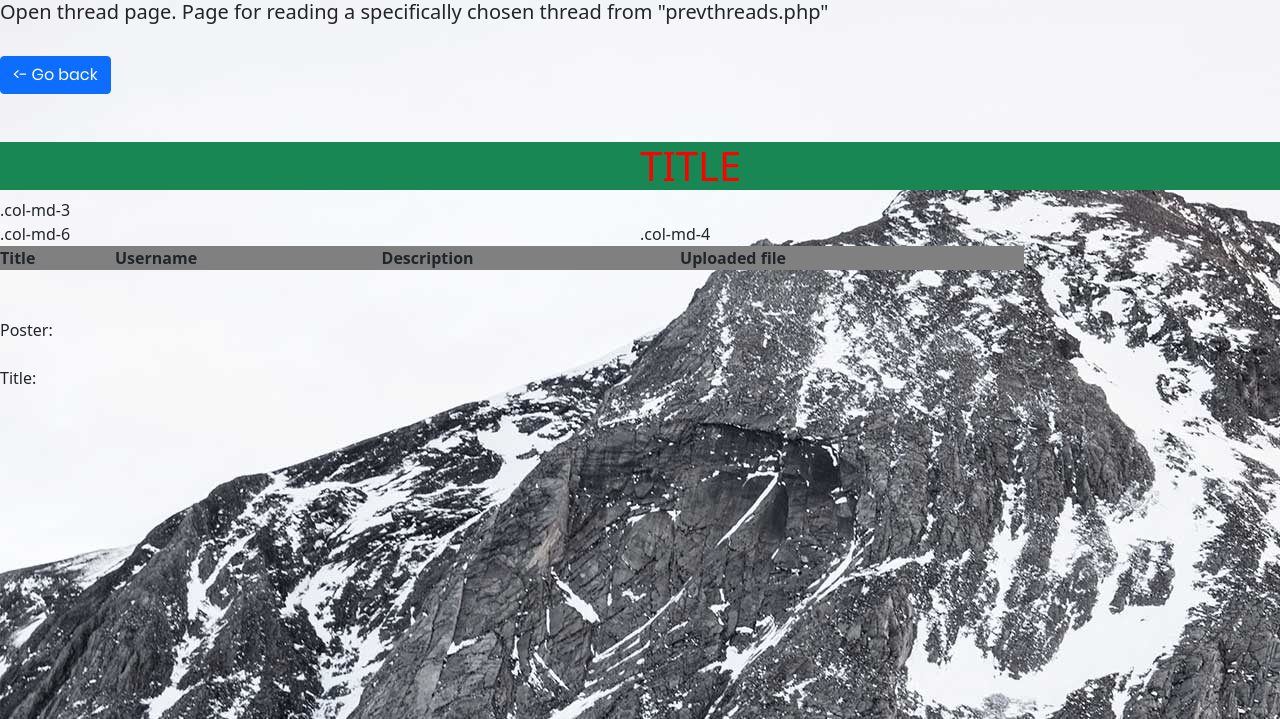
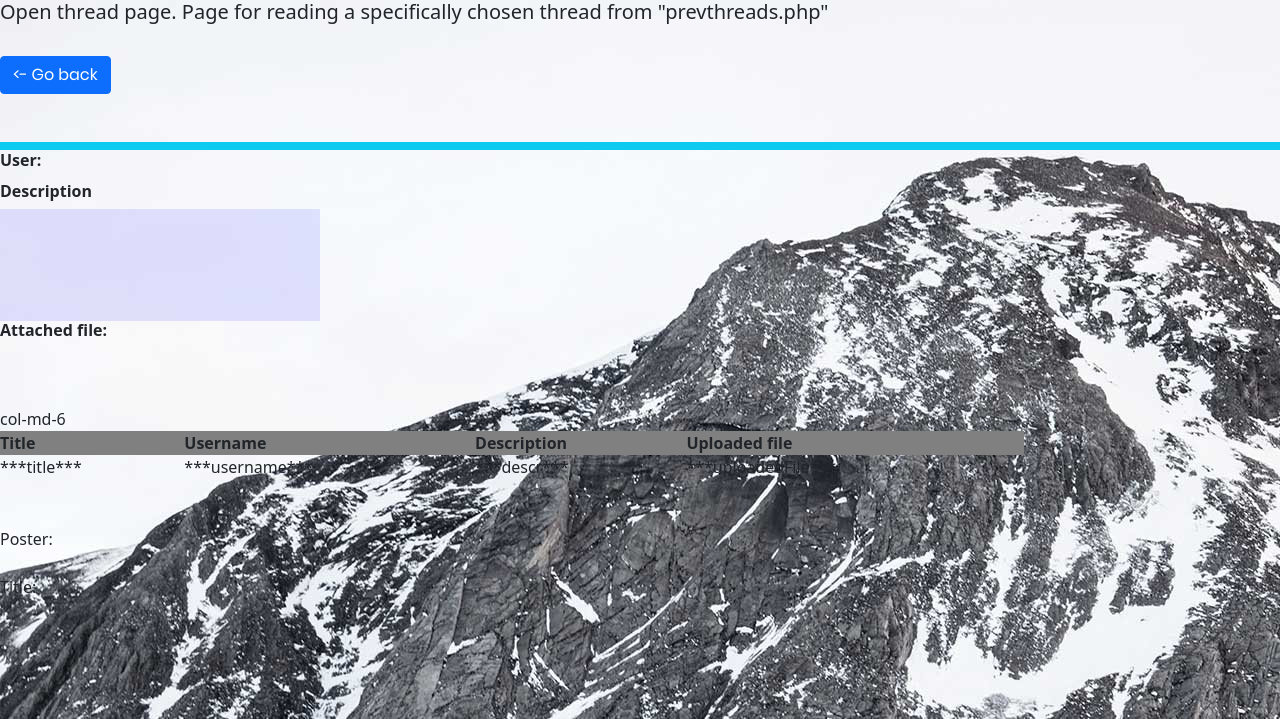
Before and after one commit to Vincentcf/FFF---Vincentcf, a PHP site: page /openthread.php in a window 1280 px wide. Shown: the top 719 px of the page. Run offline with PHP 8.4, Linux system fonts and the light colour scheme; data that the repository does not hold is empty.

Commit message:
19 april

```diff
--- a/css/style.css
+++ b/css/style.css
@@ -25,6 +25,5 @@
 }
 
 h1{
-    margin-left: 50%;
-    color:red;
+    color:white;
 }
--- a/openthread.html
+++ b/openthread.html
@@ -31,21 +31,27 @@
 <body>
 
 
-
+    ***PHP***
     <div class="row">
         <div class="col-12">
-          <div class="d-block mx-auto bg-success">
-            <h1>TITLE</h1>
+          <div class="d-flex justify-content-center bg-info">
+            <h1>***title***</h1>
           </div>
           <div class="row">
-            <div class="col-md-6">.col-md-3</div>
+            <div class="col-md-6"><h6><b>User: </b><a href="#">***username***</a></h6></div>
         </div>
     </div>
+    <div style="height: 225px; ">
+        <h6 class="d-flex"><b>Description</b></h6>
+        <div class="d-flex mh-100 mw-100 h-50 w-25 d-inline-block justify-content-center" style="width: 120px; background-color: rgba(0,0,255,.1)"><p>***descr***</p></div>
+        <div class="d-flex"> <h6><b>Attached file:</b> ***uploadedFile***</h6></div>
+    </div>
     <div class="row">
-        <div class="col-md-6">.col-md-6</div>
-        <div class="col-md-4">.col-md-4</div>
+        <div class="col-md-6"> col-md-6</div>
+        <div class="col-md-4">***uploadedFile***</div>
     </div>
 </div>
+    ***PHP***
 
     <table class="threads">
         <tbody>
@@ -56,14 +62,14 @@
                 <th>Uploaded file</th>
             </tr>
 
-            ***PHP***
+
             <tr>
                 <td>***title***</td>
                 <td>***username***</td>
                 <td>***descr***</td>
                 <td>***uploadedFile***</td>
             </tr>
-            ***PHP***
+
         </tbody>
     </table>
 
```
